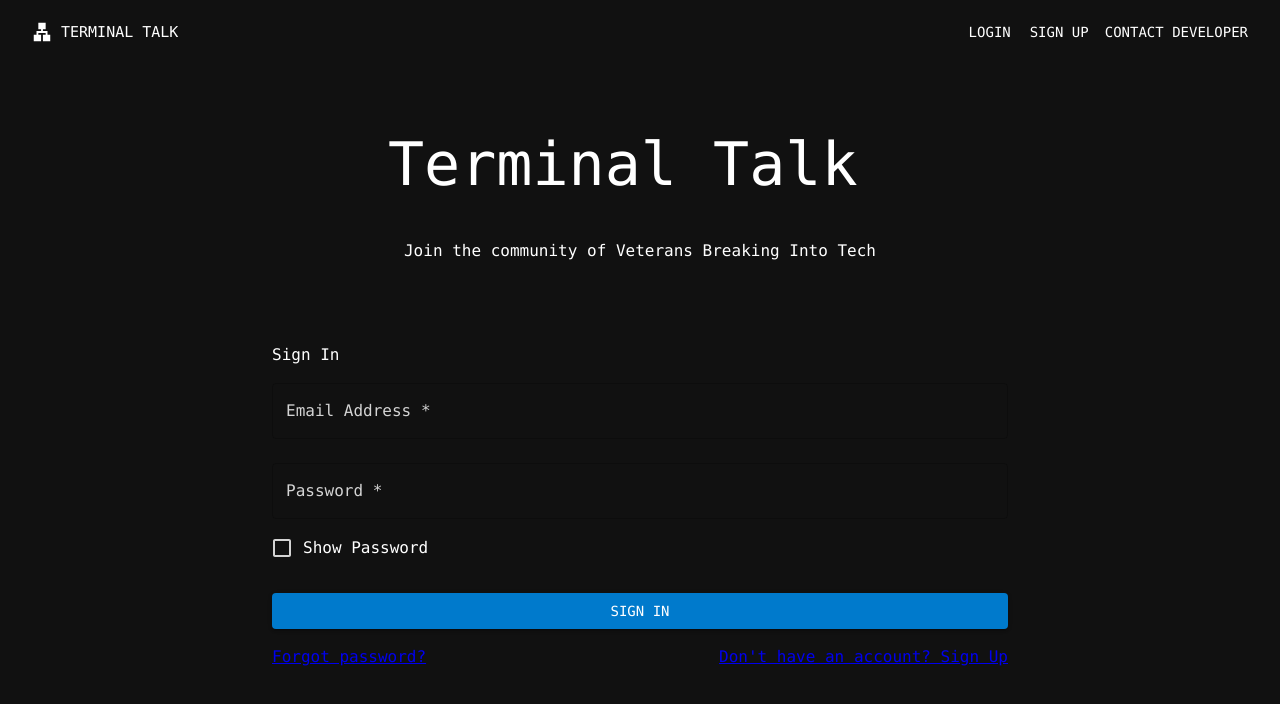
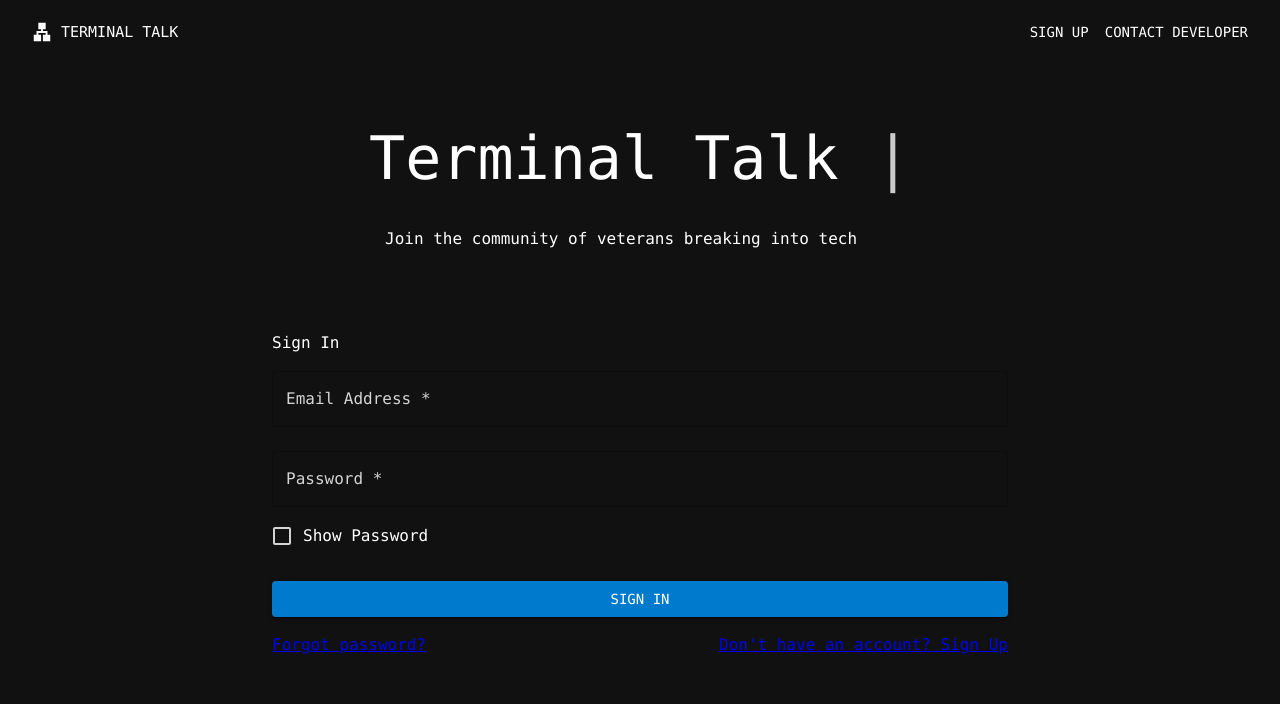
Before and after one commit to Jacob-Petersen-1/Veteran-Connect, a React (Create React App) app in the folder client/: page / in a window 1280 px wide. Shown: the top 704 px of the page. Built offline with nearby package versions, Linux system fonts and the light colour scheme.

Commit message:
Adjusted Styling Applied Animation to component

```diff
--- a/client/public/index.html
+++ b/client/public/index.html
@@ -26,7 +26,7 @@
       work correctly both with client-side routing and a non-root public URL.
       Learn how to configure a non-root public URL by running `npm run build`.
     -->
-    <title>Veteran Connect</title>
+    <title>Terminal Talk</title>
   </head>
   <body>
     <noscript>You need to enable JavaScript to run this app.</noscript>
--- a/client/src/components/AppBar/AppBar.jsx
+++ b/client/src/components/AppBar/AppBar.jsx
@@ -70,11 +70,6 @@ const AppBarCustom = () => {
               </Button>
             ) : (
               <>
-                <Link to="/login" style={{ textDecoration: "none" }}>
-                  <Button variant="text" sx={{ color: "white" }}>
-                    Login
-                  </Button>
-                </Link>
                 <Link to="/register" style={{ textDecoration: "none" }}>
                   <Button variant="text" sx={{ color: "white" }}>
                     Sign Up
--- a/client/src/components/Landing/Landing.jsx
+++ b/client/src/components/Landing/Landing.jsx
@@ -4,8 +4,18 @@ import LoginComponent from "../LoginComponent/LoginComponent";
 // MUI Imports
 
 import { Box, Container, Grid, Typography } from "@mui/material";
+import { theme } from "../../theme/theme";
+
+
+
+
+
+
 
 const Landing = () => {
+
+
+
   return (
     <Grid
       container
@@ -16,11 +26,11 @@ const Landing = () => {
       style={{ minHeight: "100vh" }}
     >
       <Grid padding="1rem" item xs={1}>
-      <Typography variant="h2" gutterBottom>
-        Terminal Talk
+      <Typography lineHeight="1"  variant="h2" gutterBottom>
+        Terminal Talk <span className="blink">|</span>
       </Typography>
       <Typography variant="subtitle1" gutterBottom padding="1rem">
-        Join the community of Veterans Breaking Into Tech
+        Join the community of veterans breaking into tech
       </Typography>
 
       </Grid>
--- a/client/src/index.css
+++ b/client/src/index.css
@@ -11,3 +11,24 @@ code {
   font-family: source-code-pro, Menlo, Monaco, Consolas, 'Courier New',
     monospace;
 }
+
+
+.blink {
+  animation: blink-animation 2s infinite;
+}
+
+.blink span {
+  display: inline-block;
+}
+
+@keyframes blink-animation {
+  0% {
+    opacity: 1;
+  }
+  50% {
+    opacity: 0;
+  }
+  100% {
+    opacity: 1;
+  }
+}
--- /dev/null
+++ b/client/src/theme/blinkingAnimation.js
@@ -0,0 +1,7 @@
+import { keyframes } from "@mui/styled-engine";
+
+export const blinkKeyFrames = keyframes`
+  0% { opacity: 1 }
+  50% { opacity: 0 }
+  100% { opacity: 1 }
+`;
```
Also changed, not shown: client/src/theme/theme.js (+6 -1 lines).
